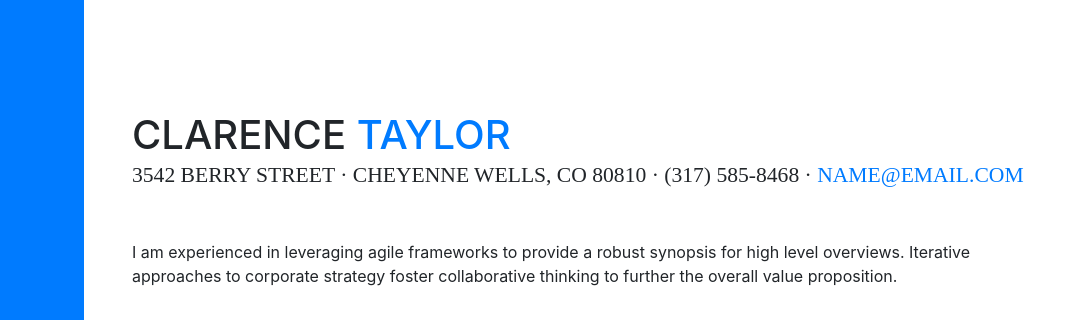
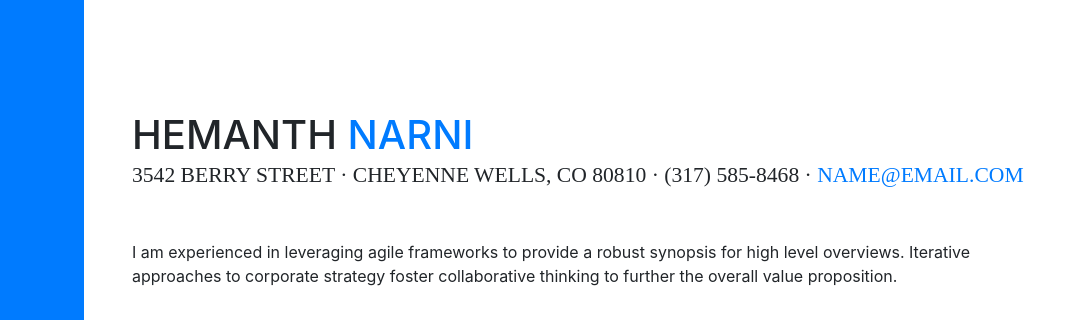
Before and after one commit to narnihemanth666/hemanth.github.io, a website with bundled scripts: page index.html in a window 1280 px wide. Shown: the part 148-468 px from the top of the page, 188-1280 px from the left. Built offline with nearby package versions, Linux system fonts and the light colour scheme; files whose address does not match are found by name; a web font is replaced by a local one.

Commit message:
Update index.html

```diff
--- a/index.html
+++ b/index.html
@@ -65,8 +65,8 @@
 
       <section class="resume-section p-3 p-lg-5 d-flex d-column" id="about">
         <div class="my-auto">
-          <h1 class="mb-0">Clarence
-            <span class="text-primary">Taylor</span>
+          <h1 class="mb-0"> Hemanth
+            <span class="text-primary">Narni</span>
           </h1>
           <div class="subheading mb-5">3542 Berry Street · Cheyenne Wells, CO 80810 · (317) 585-8468 ·
             <a href="mailto:name@email.com">name@email.com</a>
```
